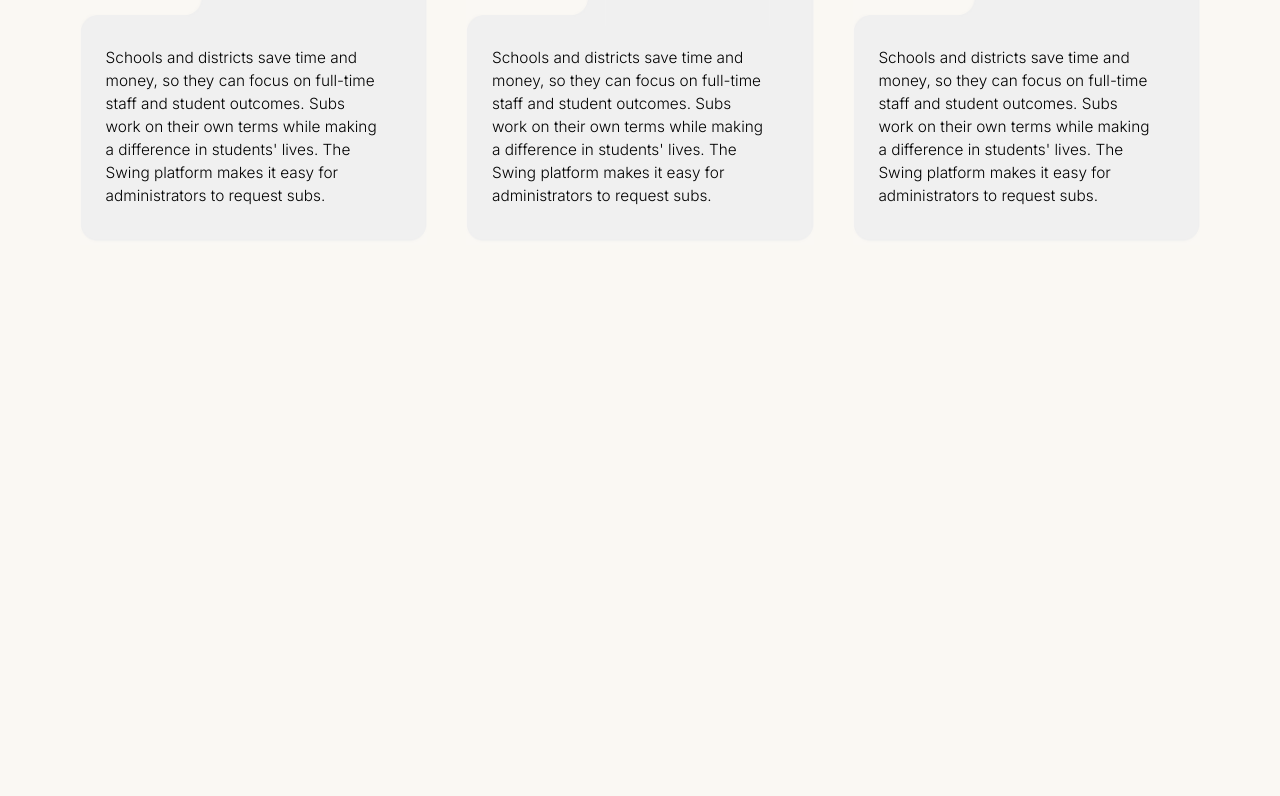
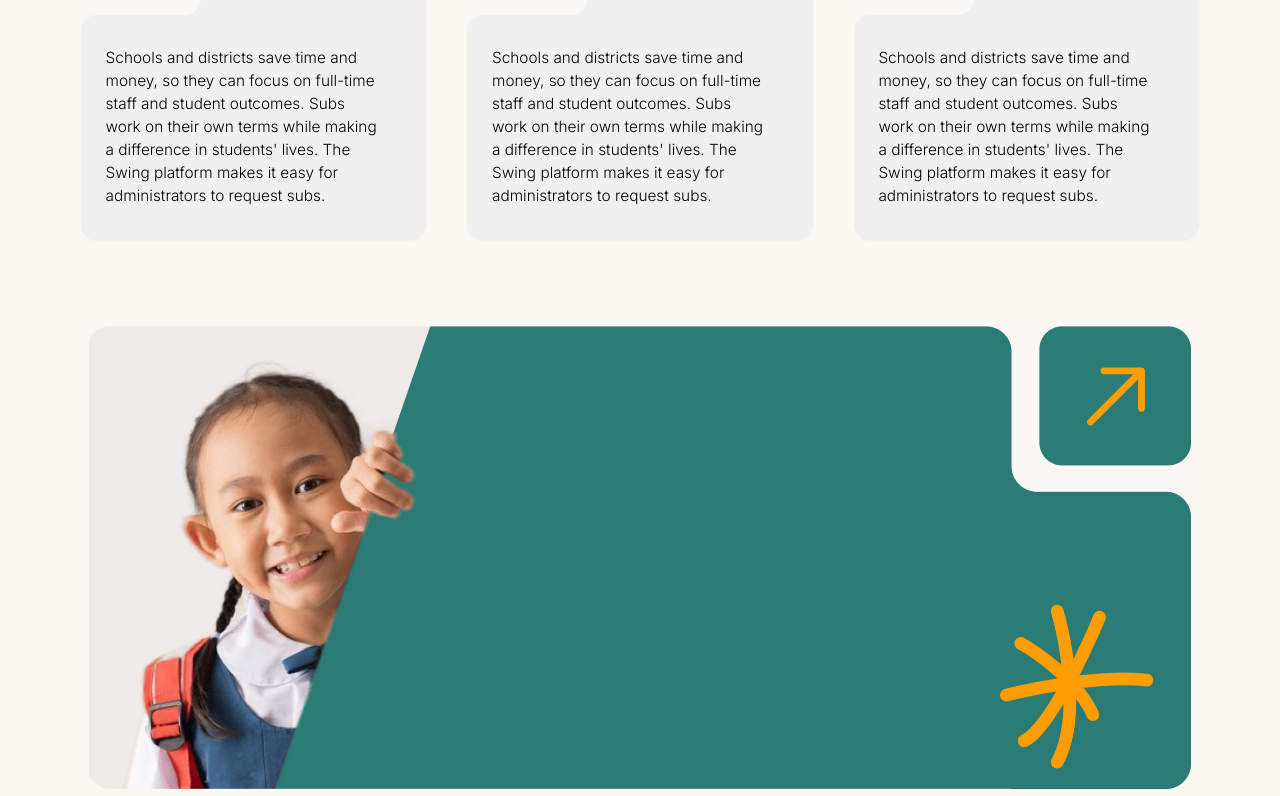
Before and after one commit to Faxraddin/kangaroos, a Next.js app: page / in a window 1280 px wide. Shown: the part 2934-3730 px from the top of the page. Before the commit the page ends 3179 px from the top, so only its background shows below. Built offline with nearby package versions, Linux system fonts and the light colour scheme.

Commit message:
last sec

```diff
--- a/app/Home/page.jsx
+++ b/app/Home/page.jsx
@@ -130,6 +130,10 @@ const HomePage = () => {
                     </div>
                 </div>
             </section>
+            <section className="w-full relative h-auto flex justify-center items-center">
+                <Image className="w-full h-auto" width={1000} height={1000} alt="last" src={'/Home/Last.svg'}/>
+                <RxArrowTopRight className="text-[8vw] text-[#FF9D04] absolute top-[1.7vw] right-[2.7vw]" />
+            </section>
         </div>
     )
 }
```
Also changed, not shown: public/Home/Last.svg (added).
